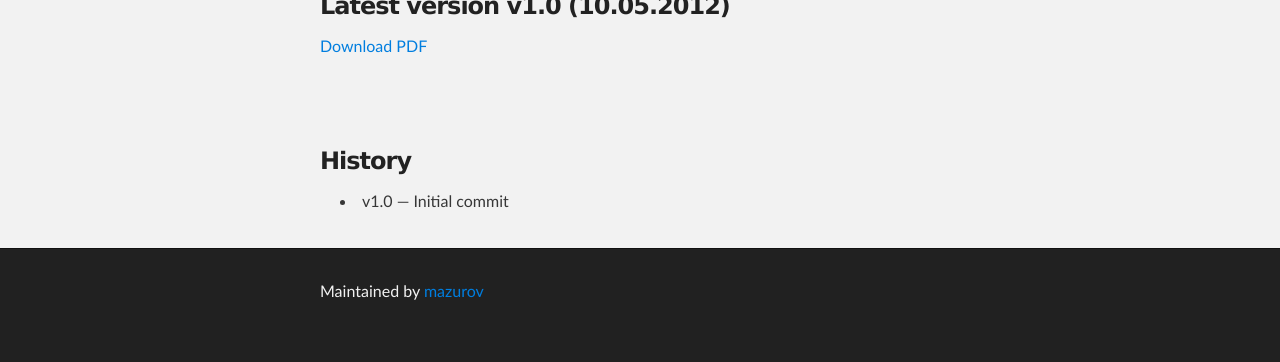
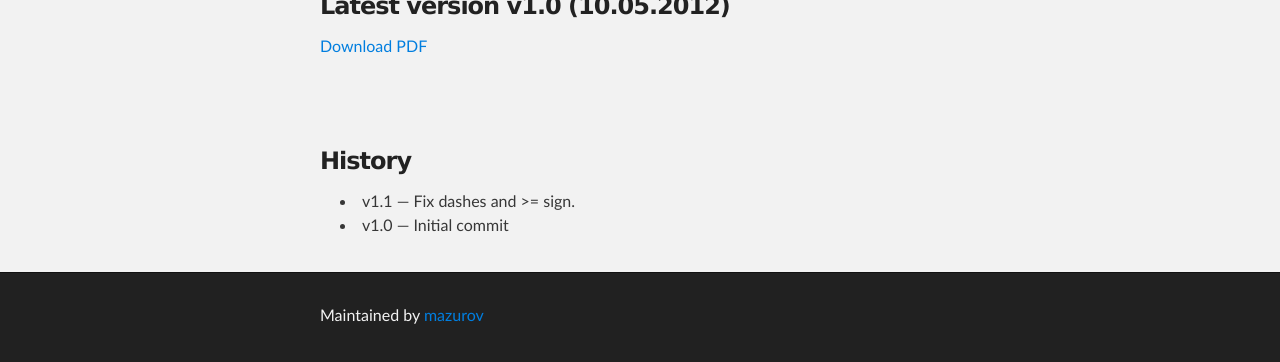
Before and after one commit to mazurov/chep2012, a plain HTML site: page index.html in a window 1280 px wide. Shown: the part 378-740 px from the top of the page. Drawn offline with Linux system fonts and the light colour scheme.

Commit message:
New pdf version.

```diff
--- a/index.html
+++ b/index.html
@@ -32,6 +32,7 @@
       <section id="main_content" class="inner">
         <h3>History</h3>
         <ul>
+           <li><b>v1.1</b> &mdash; Fix dashes and &gt;= sign.</li>
            <li><b>v1.0</b> &mdash; Initial commit</li>
         </ul>
       </section>
```
